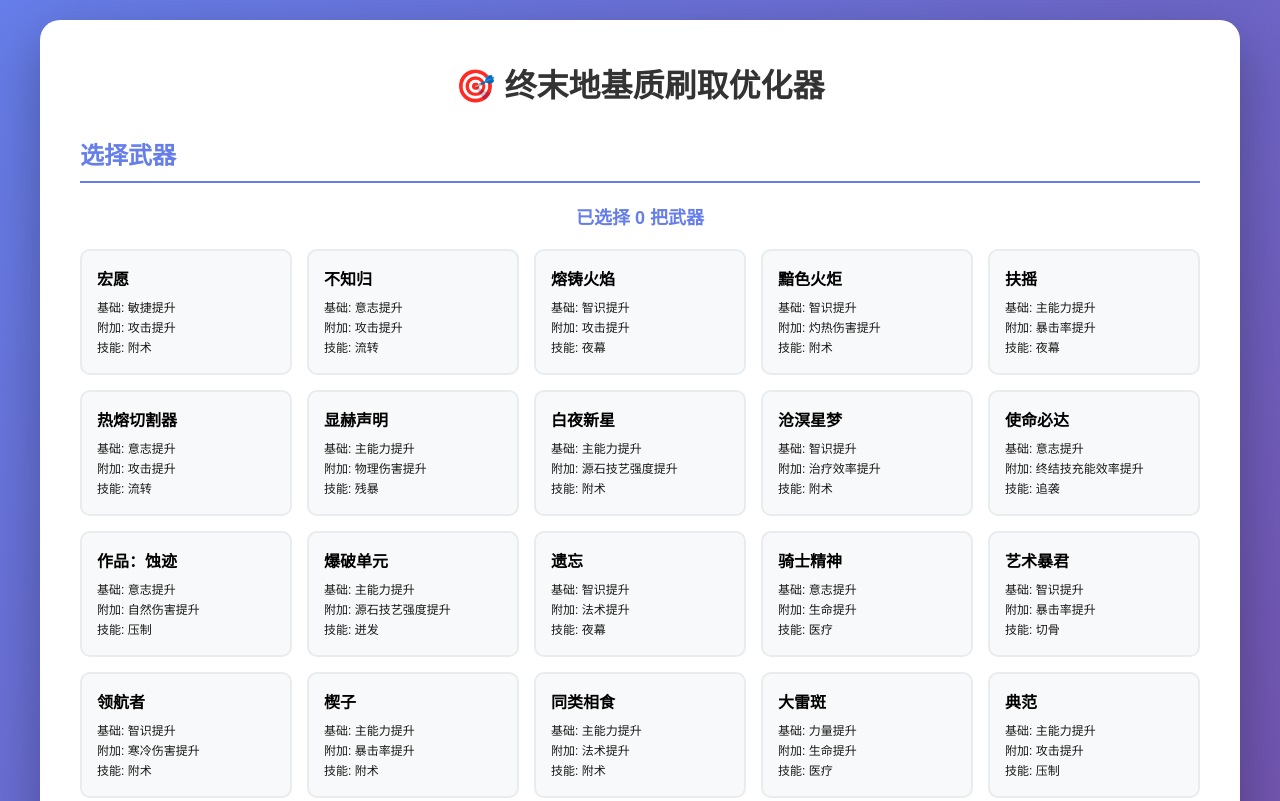
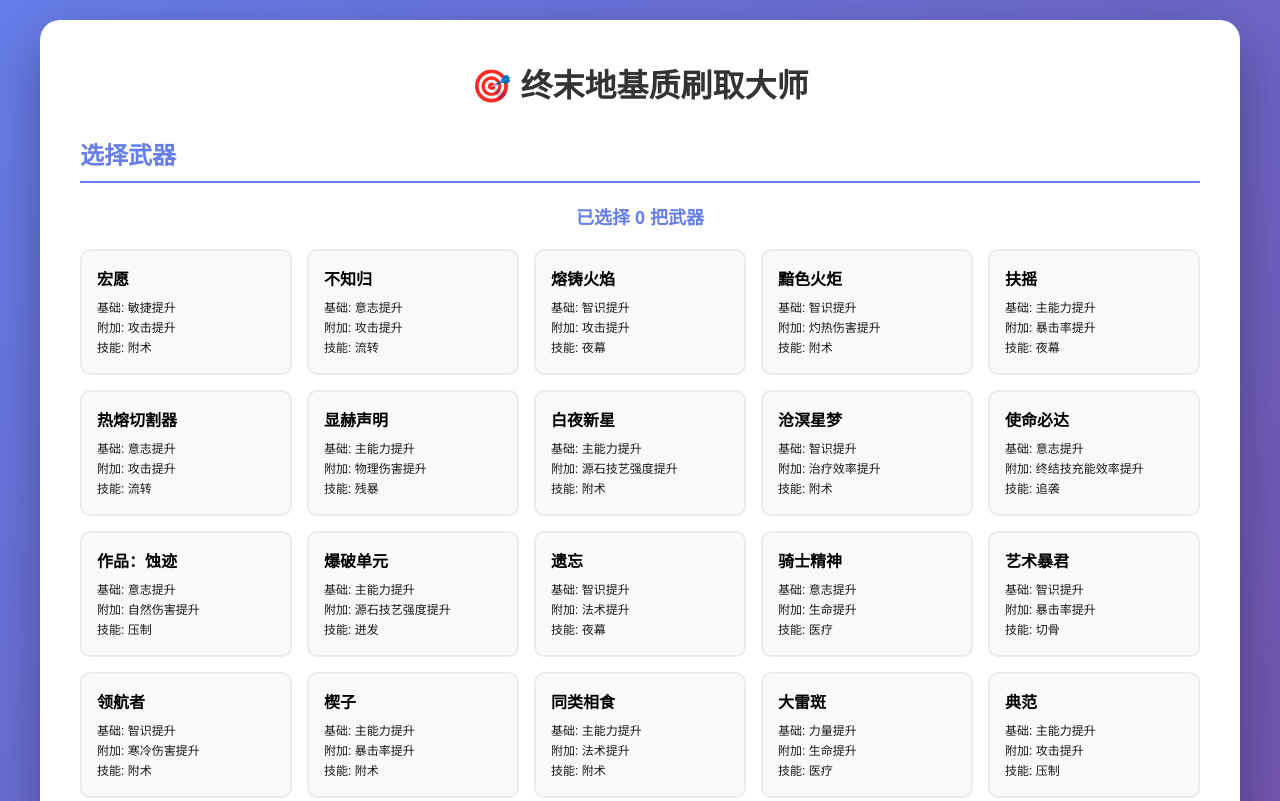
Before and after one commit to one-step-emmmm/-, a website: page index.html in a window 1280 px wide. Shown: the top 801 px of the page. Drawn offline with Linux system fonts and the light colour scheme.

Commit message:
Add files via upload

```diff
--- a/index.html
+++ b/index.html
@@ -229,7 +229,7 @@
 </head>
 <body>
     <div class="container">
-        <h1>🎯 终末地基质刷取优化器</h1>
+        <h1>🎯 终末地基质刷取大师</h1>
 
         <div class="section">
             <h2>选择武器</h2>
```
Also changed, not shown: package.json (added, +17 -0 lines), vercel.json (added).
